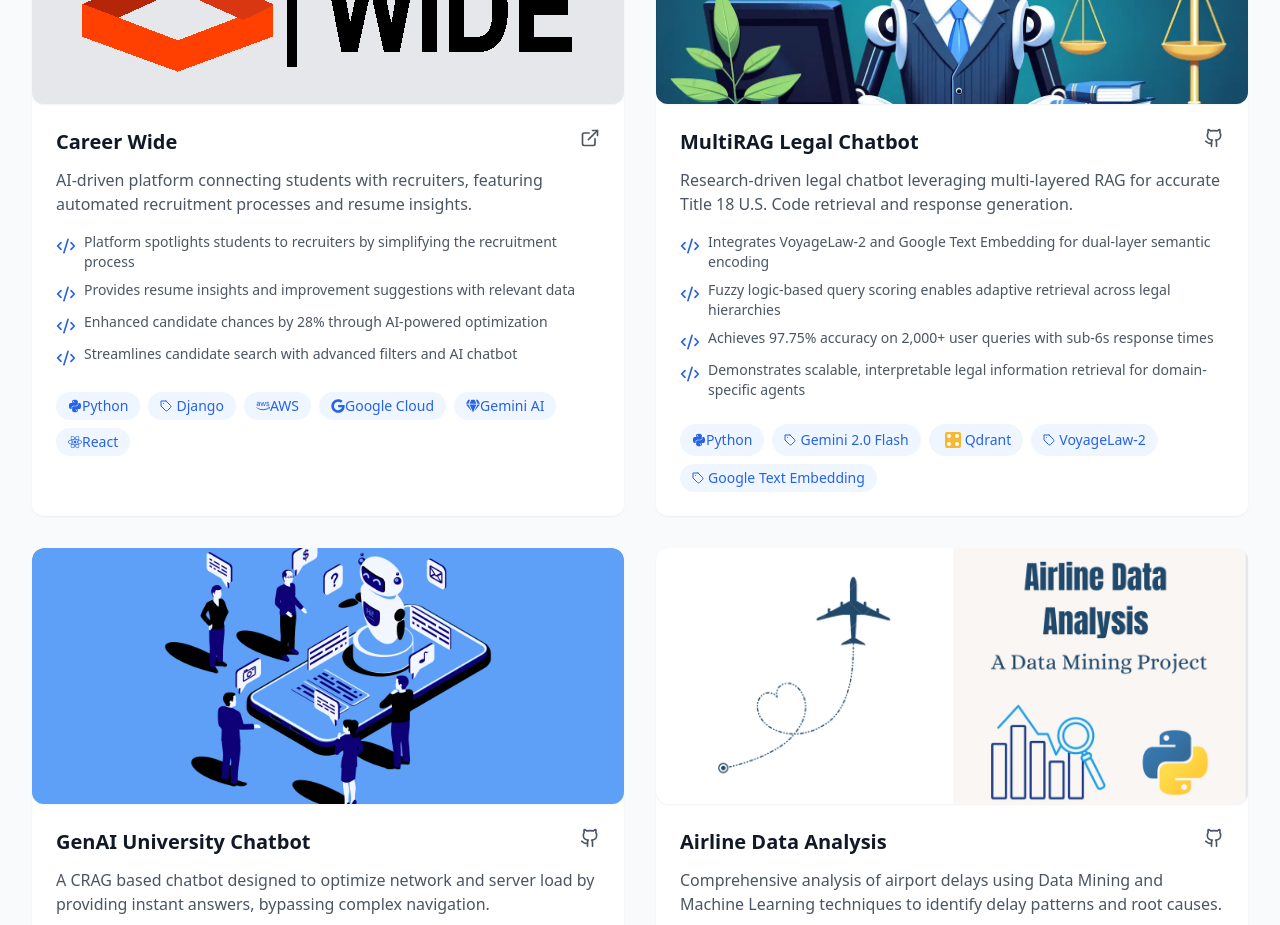
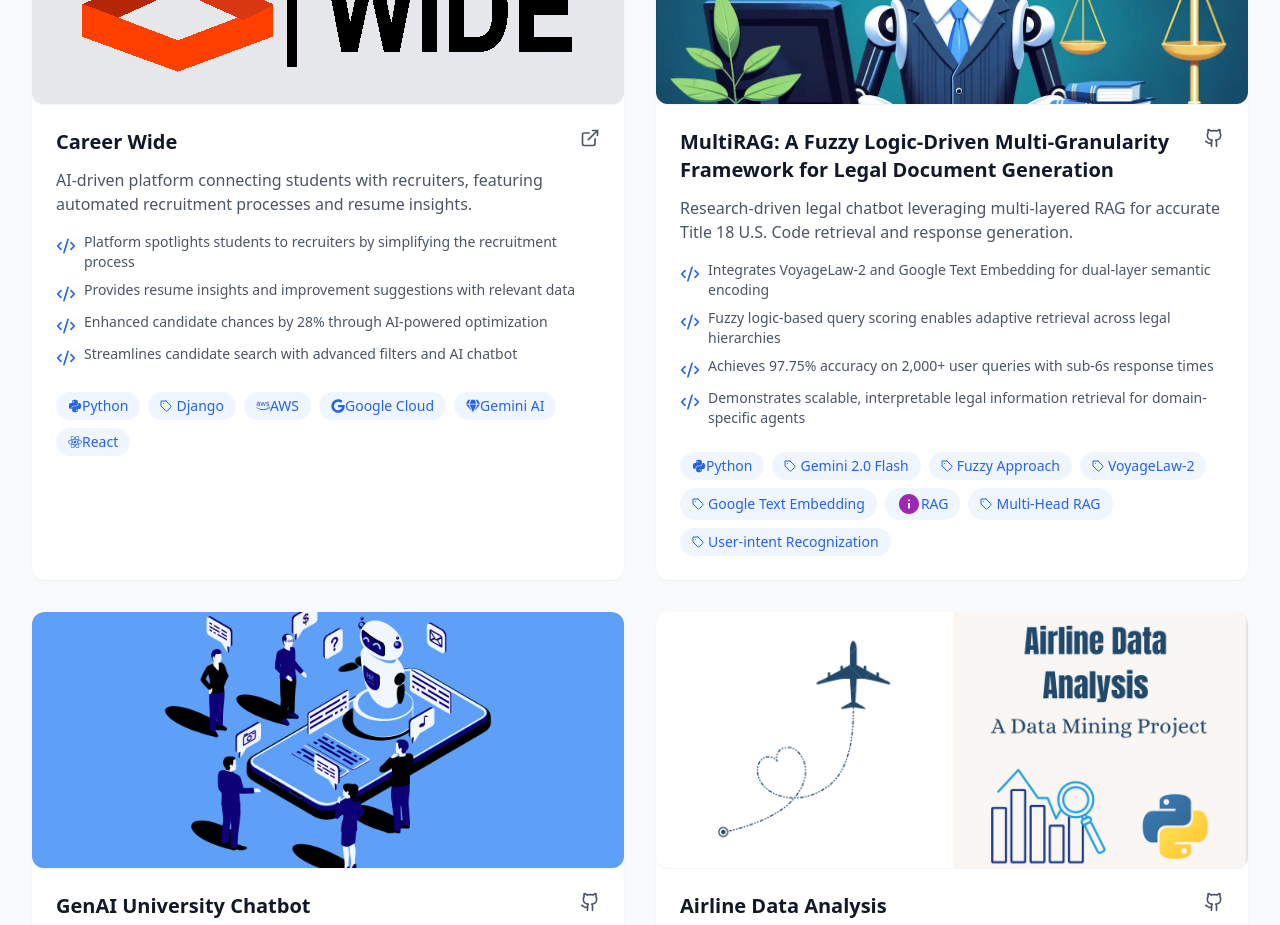
Before and after one commit to manishkolla/manishkolla, a React (Vite) app: page / in a window 1280 px wide. Shown: the part 4100-5025 px from the top of the page. Built offline with nearby package versions, Linux system fonts and the light colour scheme.

Commit message:
Update ProjectsSection.jsx

```diff
--- a/src/components/ProjectsSection.jsx
+++ b/src/components/ProjectsSection.jsx
@@ -171,7 +171,7 @@ const ProjectsSection = () => {
       image: "CareerWide.png",
     },
     {
-      title: "MultiRAG Legal Chatbot",
+      title: "MultiRAG: A Fuzzy Logic-Driven Multi-Granularity Framework for Legal Document Generation",
       description: "Research-driven legal chatbot leveraging multi-layered RAG for accurate Title 18 U.S. Code retrieval and response generation.",
       features: [
         "Integrates VoyageLaw-2 and Google Text Embedding for dual-layer semantic encoding",
@@ -179,7 +179,7 @@ const ProjectsSection = () => {
         "Achieves 97.75% accuracy on 2,000+ user queries with sub-6s response times",
         "Demonstrates scalable, interpretable legal information retrieval for domain-specific agents"
       ],
-      technologies: ["Python", "Gemini 2.0 Flash", "Qdrant", "VoyageLaw-2", "Google Text Embedding"],
+      technologies: ["Python", "Gemini 2.0 Flash","Fuzzy Approach", "VoyageLaw-2", "Google Text Embedding", "RAG", "Multi-Head RAG", "User-intent Recognization"],
       github: "https://github.com/Nishchaypat/LawChatBot",
       image: "lawchatbot.png"
     },
```
